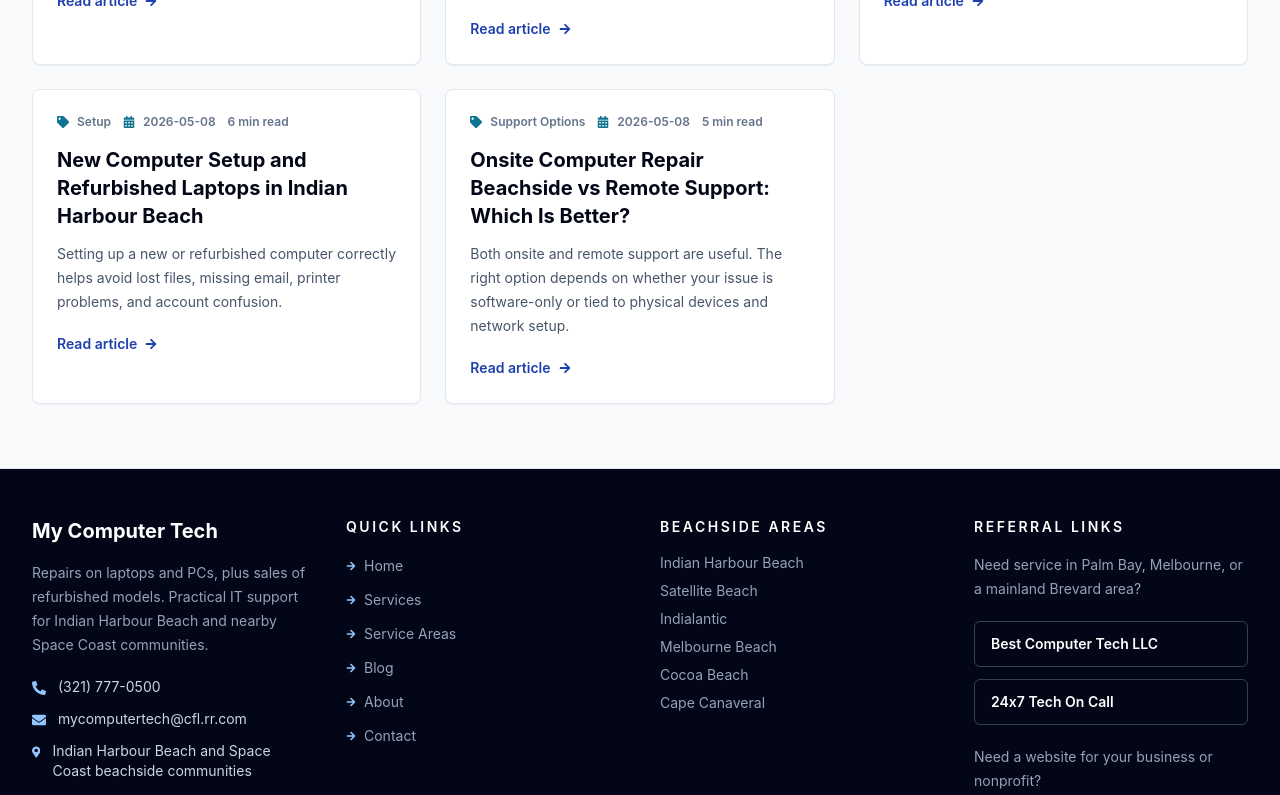
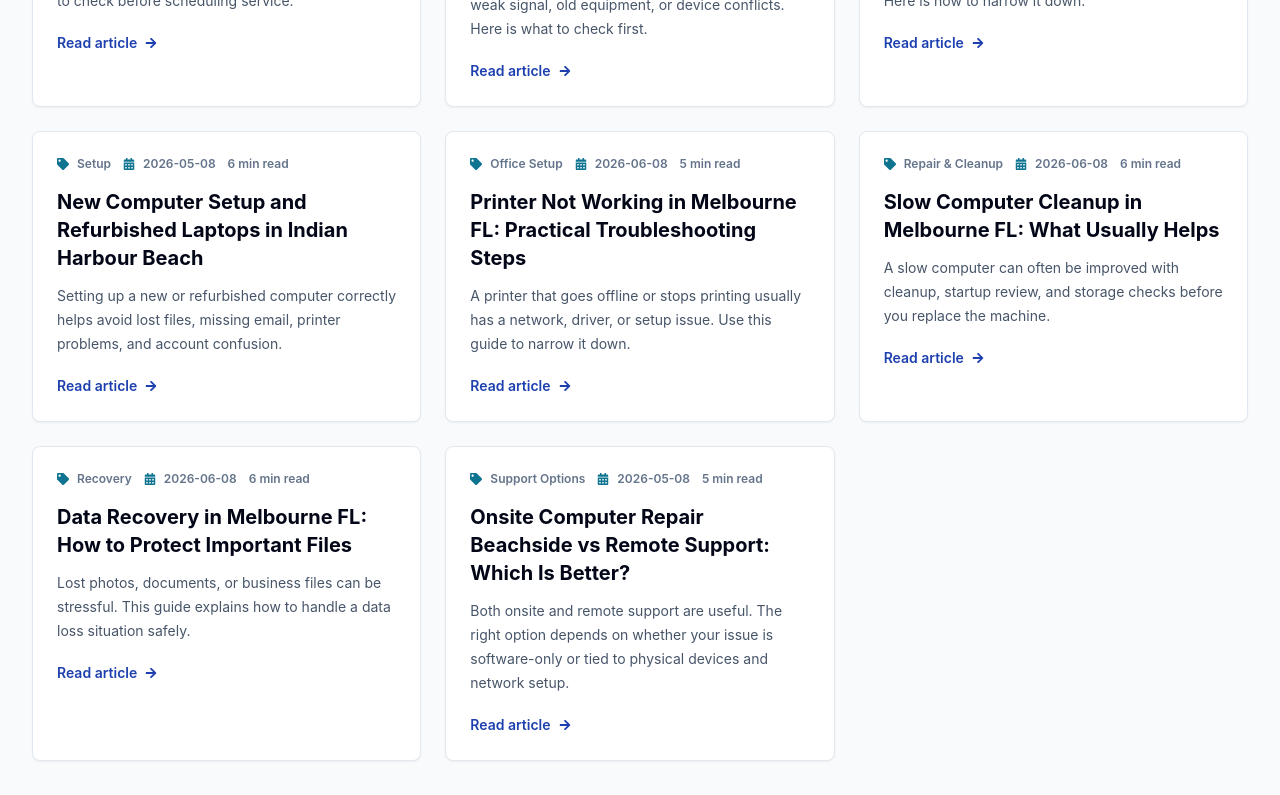
Before and after one commit to nomadghibi/mycomputertech, a React (Vite) app: page /blog in a window 1280 px wide. Shown: the part 1460-2255 px from the top of the page. Built offline with nearby package versions, Linux system fonts and the light colour scheme; no server answers.

Commit message:
Add Melbourne SEO blog posts

```diff
--- a/src/data/blogPosts.js
+++ b/src/data/blogPosts.js
@@ -270,6 +270,87 @@ export const blogPosts = [
     ],
   },
   {
+    slug: 'printer-not-working-melbourne-fl',
+    title: 'Printer Not Working in Melbourne FL: Practical Troubleshooting Steps',
+    excerpt:
+      'A printer that goes offline or stops printing usually has a network, driver, or setup issue. Use this guide to narrow it down.',
+    description:
+      'If your printer is not working in Melbourne FL, this guide covers practical checks for wireless issues, drivers, and offline printer problems.',
+    keywords:
+      'printer not working Melbourne FL, printer offline fix Melbourne FL, printer setup Melbourne FL, printer troubleshooting Melbourne FL, my printer not working',
+    publishedDate: '2026-06-08',
+    category: 'Office Setup',
+    readTime: '5 min read',
+    content: [
+      {
+        heading: 'Start with the obvious checks',
+        body: 'Confirm the printer has power, paper, ink or toner, and no visible error message. A lot of printer issues turn out to be simple connection or status problems that look more serious than they are.',
+      },
+      {
+        heading: 'Check Wi-Fi and default printer settings',
+        body: 'If the printer is wireless, verify that it is on the same network as the computer. Then confirm the correct printer is selected as the default and remove old duplicate entries if they are causing confusion.',
+      },
+      {
+        heading: 'When local support saves time',
+        body: 'If multiple devices need to print, or the printer also scans, local support can test the whole setup instead of guessing from one computer. That is often the fastest way to restore reliable printing.',
+      },
+    ],
+  },
+  {
+    slug: 'slow-computer-cleanup-melbourne-fl',
+    title: 'Slow Computer Cleanup in Melbourne FL: What Usually Helps',
+    excerpt:
+      'A slow computer can often be improved with cleanup, startup review, and storage checks before you replace the machine.',
+    description:
+      'Need slow computer cleanup in Melbourne FL? Learn what commonly causes sluggish performance and what a practical tune-up usually includes.',
+    keywords:
+      'slow computer cleanup Melbourne FL, computer running slow Melbourne FL, slow laptop repair Melbourne FL, computer tune up Melbourne FL, computer repair Melbourne FL',
+    publishedDate: '2026-06-08',
+    category: 'Repair & Cleanup',
+    readTime: '6 min read',
+    content: [
+      {
+        heading: 'Look at startup items and storage first',
+        body: 'Too many startup programs and low free space are common causes of a slow machine. Cleaning those up often improves the experience without any major hardware changes.',
+      },
+      {
+        heading: 'Don’t ignore browser clutter or malware',
+        body: 'If the computer is also getting popups, redirects, or strange browser behavior, the slowdown may be tied to unwanted software. A cleanup visit should check for both speed issues and security symptoms.',
+      },
+      {
+        heading: 'When replacement may still be the better move',
+        body: 'If the machine is too old or the hardware is failing, cleanup may only go so far. In that case, transfer and setup help become the next practical step.',
+      },
+    ],
+  },
+  {
+    slug: 'data-recovery-melbourne-fl',
+    title: 'Data Recovery in Melbourne FL: How to Protect Important Files',
+    excerpt:
+      'Lost photos, documents, or business files can be stressful. This guide explains how to handle a data loss situation safely.',
+    description:
+      'Need data recovery Melbourne FL? Learn what to do first when files are missing, a drive stops opening, or a computer will not boot.',
+    keywords:
+      'data recovery Melbourne FL, file recovery Melbourne FL, deleted file recovery, hard drive data recovery, backup recovery Melbourne FL',
+    publishedDate: '2026-06-08',
+    category: 'Recovery',
+    readTime: '6 min read',
+    content: [
+      {
+        heading: 'Stop making random changes',
+        body: 'If important files disappear, avoid repeated attempts to fix the drive with guesswork. Unnecessary changes can make recovery harder.',
+      },
+      {
+        heading: 'Back up what you can still access',
+        body: 'If the computer still opens part of the file structure, save any accessible documents or photos first before attempting deeper changes.',
+      },
+      {
+        heading: 'Know when to ask for help',
+        body: 'If the drive will not open, the system will not boot, or the missing files are important, a careful recovery assessment is worth it. The goal is to protect the data before more damage happens.',
+      },
+    ],
+  },
+  {
     slug: 'onsite-computer-repair-beachside-vs-remote-support',
     title: 'Onsite Computer Repair Beachside vs Remote Support: Which Is Better?',
     excerpt:
--- a/src/pages/ServiceAreas.jsx
+++ b/src/pages/ServiceAreas.jsx
@@ -60,6 +60,10 @@ const localSearchLinks = [
     to: '/blog/my-printer-not-working-beachside-help',
   },
   {
+    label: 'Printer not working in Melbourne FL',
+    to: '/blog/printer-not-working-melbourne-fl',
+  },
+  {
     label: 'Senior computer help Indian Harbour Beach',
     to: '/services',
   },
@@ -74,6 +78,14 @@ const localSearchLinks = [
   {
     label: 'Same day computer repair beachside',
     to: '/contact',
+  },
+  {
+    label: 'Slow computer cleanup in Melbourne FL',
+    to: '/blog/slow-computer-cleanup-melbourne-fl',
+  },
+  {
+    label: 'Data recovery in Melbourne FL',
+    to: '/blog/data-recovery-melbourne-fl',
   },
 ];
 
```
Also changed, not shown: 1 other file (tests, documents, lock files or other folders).
